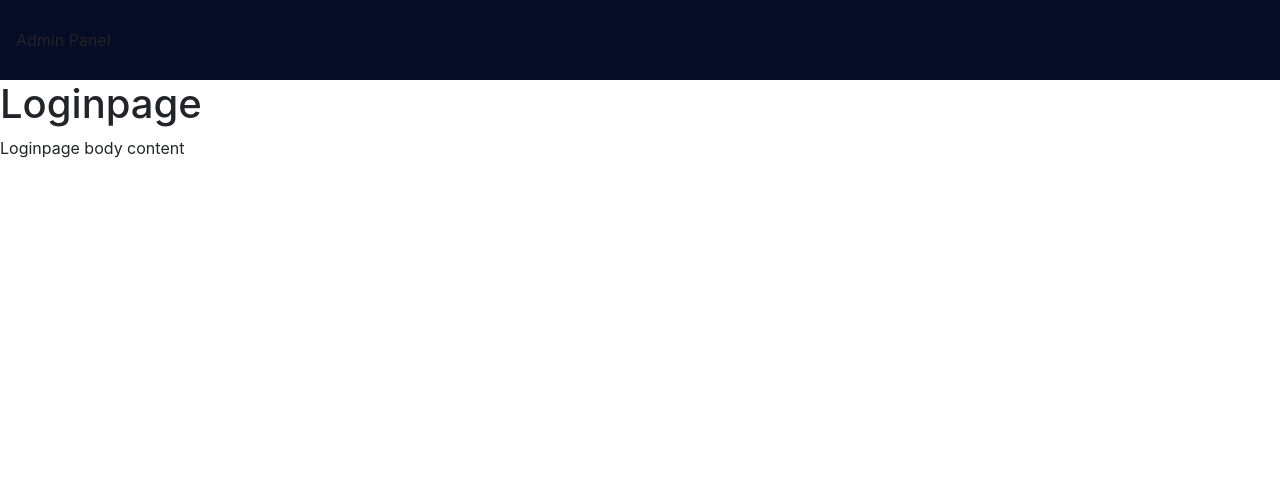
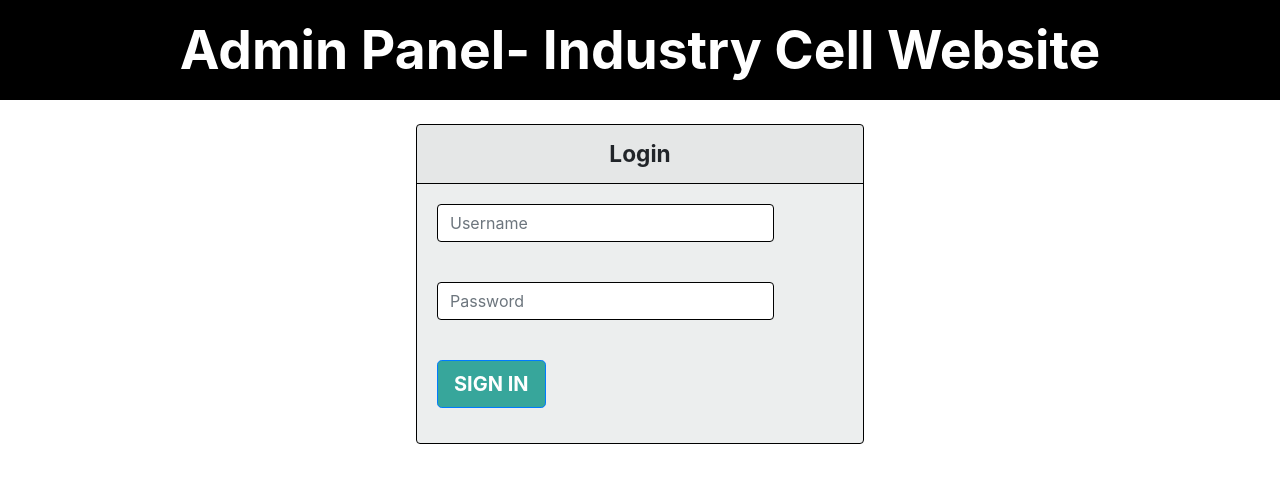
Before and after one commit to codiiyapaa/icell, a React (Create React App) app in the folder icell/: page /Loginpage in a window 1280 px wide. Shown: the top 482 px of the page. Built offline with nearby package versions, Linux system fonts and the light colour scheme.

Commit message:
Login Page Done

```diff
--- a/icell/package.json
+++ b/icell/package.json
@@ -7,7 +7,6 @@
     "@testing-library/react": "^11.2.3",
     "@testing-library/user-event": "^12.6.2",
     "bootstrap": "^4.6.0",
-    "history": "^5.0.0",
     "react": "^17.0.1",
     "react-bootstrap": "^1.4.3",
     "react-dom": "^17.0.1",
--- a/icell/src/components/Loginpage.jsx
+++ b/icell/src/components/Loginpage.jsx
@@ -1,11 +1,42 @@
 import React from 'react';
+import Form from 'react-bootstrap/Form';
+import Button from 'react-bootstrap/Button';
+import Card from 'react-bootstrap/Card';
+import Col from 'react-bootstrap/Col';
 
 const Loginpage = () => {
     return (
-       <div>
-          <h1>Loginpage</h1>
-           <p>Loginpage body content</p>
-       </div>
+
+    <div style={{ display:'flex', justifyContent:'center' }}>
+        <Card style={{ width: '28rem', height: '20rem', borderColor: 'black', backgroundColor: '#eceeee'}} >
+        <Card.Header style={{textAlign: 'center', borderColor: 'black', fontWeight: 'bold', fontSize: '17pt'}}>Login</Card.Header>
+        <Card.Body>
+            <Card.Text>
+            <Form>
+                <Form.Group controlId="formBasicUsername">
+                <Form.Row>
+                    <Col xs={10}>
+                        <Form.Control style={{borderColor: 'black'}} type="Username" placeholder="Username" />
+                    </Col>
+                </Form.Row>
+                </Form.Group>
+                <br></br>
+                <Form.Group controlId="formBasicPassword">
+                <Form.Row>
+                    <Col xs={10}>
+                        <Form.Control style={{borderColor: 'black'}} type="password" placeholder="Password" />
+                    </Col>
+                </Form.Row>
+                </Form.Group>
+                <br></br>
+                <Button style={{backgroundColor: '#37a69b', fontWeight: 'bold'}} type="submit" size="lg">
+                    SIGN IN
+                </Button>
+            </Form>
+            </Card.Text>
+        </Card.Body>
+        </Card>
+    </div>
     );
 }
 
--- a/icell/src/components/Navigation.css
+++ b/icell/src/components/Navigation.css
@@ -1,6 +1,6 @@
 .navbar {
-    background-color: #060b26;
-    height: 80px;
+    background-color: black;
+    height: 100px;
     display: flex;
-    align-items: center;
+    color: white;
 }
--- a/icell/src/components/Navigation.jsx
+++ b/icell/src/components/Navigation.jsx
@@ -1,17 +1,21 @@
 import React from 'react';
 import './Navigation.css';
-
+import Navbar from 'react-bootstrap/Navbar'
 
 function Navigation() {
     var x=-1;
     console.log(x);
     return(
         <>
-            <div className="navbar">
-                <nav>
-                    Admin Panel
-                </nav>
-            </div>
+        <Navbar>
+            <Navbar.Toggle />
+            <Navbar.Collapse className="justify-content-center">
+            <Navbar.Text style={{color: '#FFFFFF', fontSize: '40pt', fontWeight: 'bold'}}>
+                Admin Panel- Industry Cell Website
+            </Navbar.Text>
+            </Navbar.Collapse>
+        </Navbar>
+        <br></br>
         </>
     );
 }
```
Also changed, not shown: 2 other files (tests, documents, lock files or other folders).
